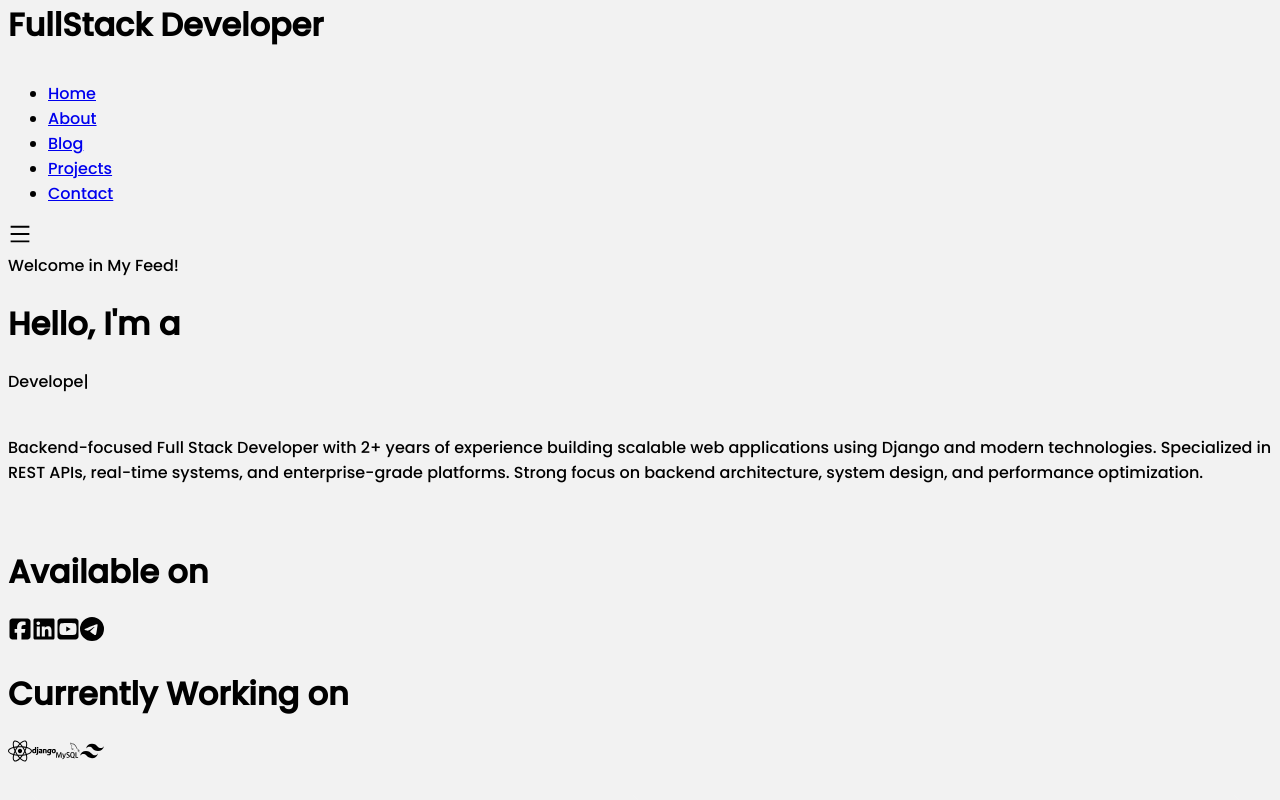
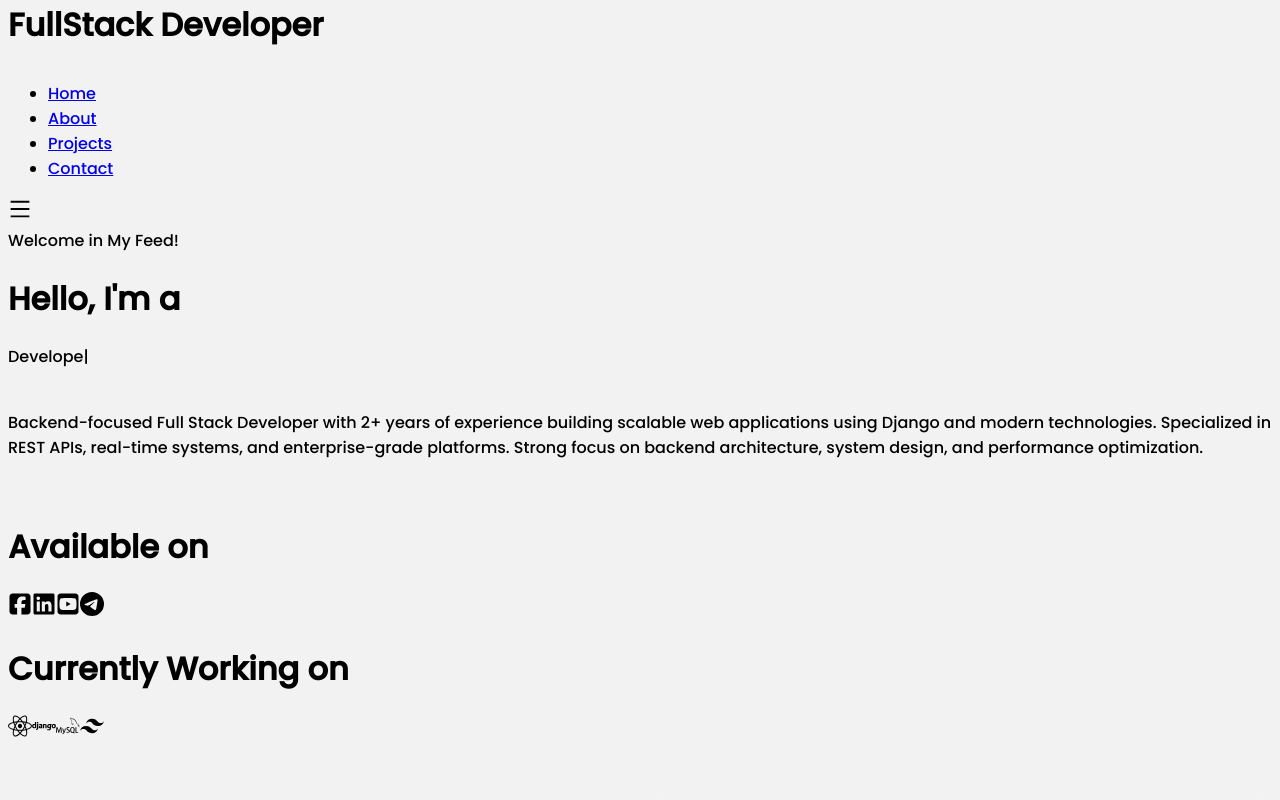
Before and after one commit to MunimJawad/mjp, a React (Create React App) app: page / in a window 1280 px wide. Shown: the part 1075-1875 px from the top of the page. Built offline with nearby package versions, Linux system fonts and the light colour scheme.

Commit message:
Comment out Blog nav item in Navbar
Commented out the Blog navigation item in Navbar.

```diff
--- a/src/components/Navbar.jsx
+++ b/src/components/Navbar.jsx
@@ -10,7 +10,7 @@ function Navbar() {
   const navItem = [
     { id: 1, text: "Home", to: "/" },
     { id: 2, text: "About", to: "/about" },
-    { id: 3, text: "Blog", to: "/blog" },
+    /* { id: 3, text: "Blog", to: "/blog" },*/
     { id: 4, text: "Projects", to: "/projects" },
     { id: 5, text: "Contact", to: "/contact" },
   ];
```
